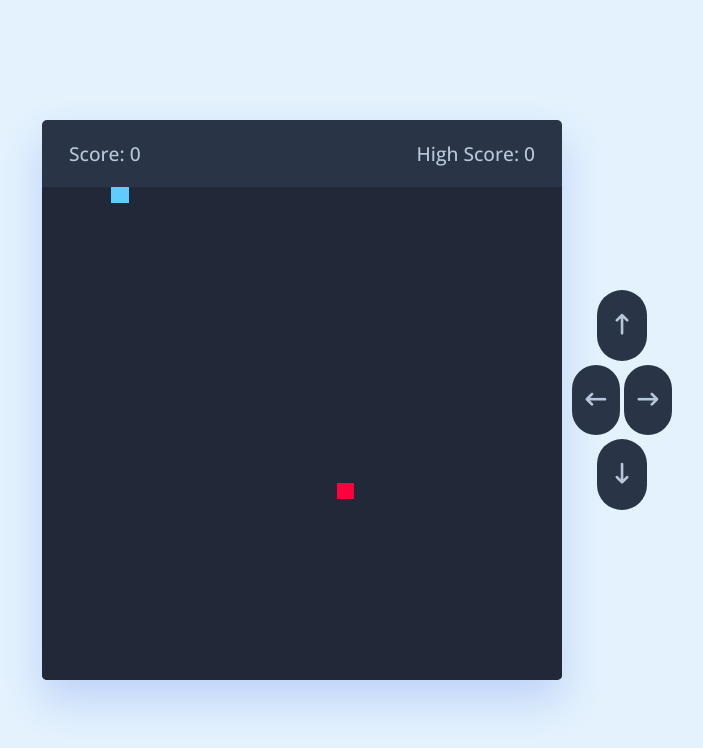
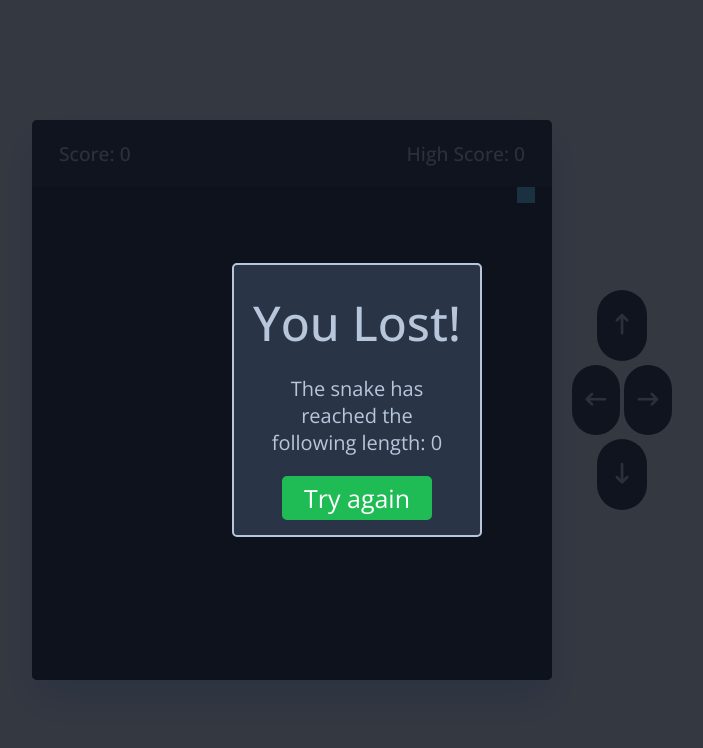
Before and after one commit to AndreaCasaluci/snake-game, a plain HTML site: page index.html in a window 1280 px wide. Both pictures are taken after a click on the icon 905 px from the left and 325 px from the top of the page. Shown: the whole page, without its empty margins (283-986 px from the left). Drawn offline with nearby package versions, Linux system fonts and the light colour scheme.

Commit message:
Added endgame popup with score informations and black-transparency overlay

```diff
--- a/index.html
+++ b/index.html
@@ -19,14 +19,23 @@
 
 
     </div>
-<div class="controls">
+    <div class="controls">
             <i data-key="ArrowUp" class="fa-solid fa-arrow-up-long"></i>
             <div class="horizontal">
                 <i data-key="ArrowLeft" class="fa-solid fa-arrow-left-long"></i>
                 <i data-key="ArrowRight" class="fa-solid fa-arrow-right-long"></i>
             </div>
             <i data-key="ArrowDown" class="fa-solid fa-arrow-down-long"></i>
+    </div>
+    <div class="overlay"></div>
+    <div class="endgame-wrapper">
+        <div class="endgame">
+            <div class="title">You Lost!</div>
+            <span class="game-info"></span>
+            <div class="button">Try again</div>
         </div>
+    </div>
+
     <script src="index.js"></script>
 </body>
 </html>
--- a/index.js
+++ b/index.js
@@ -2,20 +2,17 @@ const playBoard=document.querySelector(".play-board");
 const scoreElement=document.querySelector(".score");
 const highScoreElement=document.querySelector(".high-score");
 const controls=document.querySelectorAll(".controls i");
+const overlay=document.querySelector(".overlay");
+const endgame=document.querySelector(".endgame-wrapper");
+const gameInfo=document.querySelector(".game-info")
+const tryAgainButton=document.querySelector(".button");
 let gameOver=false;
 let foodX, foodY;
-let snakeX=5, snakeY=5;
+let snakeX=Math.floor(Math.random()*30)+1, snakeY=Math.floor(Math.random()*30)+1;
 let velocityX=0, velocityY=0;
 let snakeBody=[];
 let setIntervalId;
 let score=0;
-
-// Randomize initial snake position
-
-const setInitialPosition= () =>{
-    snakeX=Math.floor(Math.random()*30)+1;
-    snakeY=Math.floor(Math.random()*30)+1;
-}
 
 // Get high score from local storage
 
@@ -36,9 +33,19 @@ const updateFoodPosition= () =>{
 }
 
 const handleGameOver= () =>{
+    let endphrase;
+    tryAgainButton.addEventListener("click", () => {
+        location.reload();
+    })
+    gameInfo.textContent="The snake has reached the following length: "+score;
+    overlay.style.display="block";
+    endgame.style.display="block";
     clearInterval(setIntervalId);
-    alert("Game Over! Press OK to replay...");
-    location.reload();
+    tryAgainButton.addEventListener("click", () => {
+        location.reload();
+    })
+  /*  alert("Game Over! Press OK to replay...");
+    location.reload();*/
 }
 
 // Change velocity value based on key press
--- a/style.css
+++ b/style.css
@@ -25,6 +25,7 @@ body{
     background: #293447;
     border-radius: 5px;
     box-shadow: 0 20px 40px rgba(52, 87, 228, 0.2);
+    margin-right: 10px;
 }
 
 .game-details{
@@ -62,6 +63,7 @@ body{
     flex-direction: column;
     background: transparent;
     margin-left: 10px;
+    margin-right: 10px;
 }
 .controls .horizontal{
     display: flex;
@@ -89,6 +91,76 @@ body{
     color: #e5efff;
 }
 
+.overlay{
+    position: absolute;
+    width: 100%;
+    height: 100%;
+    background: #0a0d16ce;
+    align-items: center;
+    justify-content: center;
+    display: none;
+}
+.endgame-wrapper{
+    display: none;
+    position:absolute;
+    width: fit-content;
+    height: fit-content;
+    align-items: center;
+    top: calc(50%-300px);
+    left: calc(50%-250px);
+}
+.endgame{
+    background: #293447;
+    color:#b8c6dc;
+    display: flex;
+    flex-direction: column;
+    text-align: center;
+    align-items: center;
+    gap: 10px;
+    height: fit-content;
+    width: 250px;
+    overflow: hidden;
+    justify-content: space-around;
+    border: 2px solid #b8c6dc;
+    border-radius: 5px;
+    gap:20px;
+    padding:5px;
+    padding-top:25px;
+    padding-bottom: 15px;
+}
+
+.title{
+    font-weight: 500;
+    font-size: 48px;
+}
+
+.game-info{
+    font-weight: 300;
+    font-size: 20px;
+    color: #b8c6dc;
+   /* text-align: left;*/
+    text-justify:distribute-all-lines;
+    padding-left: 20px;
+    padding-right: 20px;
+}
+
+.button{
+    width: 150px;
+    height: fit-content;
+    padding:5px;
+    background-color: #1ddd5ace;
+    color:white;
+    font-weight: 300;
+    font-size: 25px;
+    overflow: hidden;
+    border-radius: 5px;
+}
+
+.button:hover{
+    background-color: #00ff51ce;
+}
+
+
 
 
 @media screen and (max-width: 800px){
```
